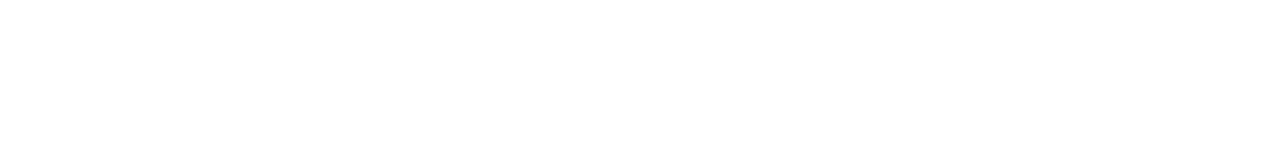
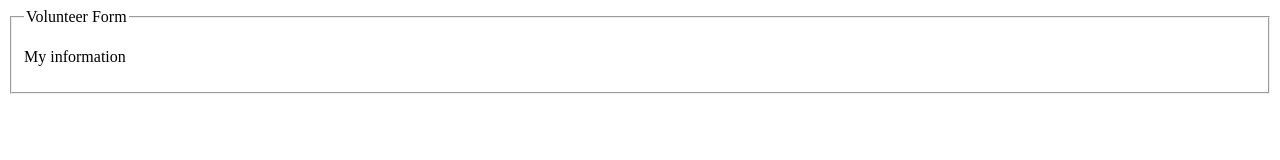
Before and after one commit to apatelidas/Lab-4---Fall, a plain HTML site: page index.html in a window 1280 px wide. Drawn offline with Linux system fonts and the light colour scheme.

Commit message:
Update index.html

```diff
--- a/index.html
+++ b/index.html
@@ -8,5 +8,15 @@
 <title>Lab 4</title>
 
 </head>
+
+<body>
+<form method="post" autocomplete="on" action="http://bloomingdale.sat.iit.edu/kreidan/lab3formscript.php" enctype="multipart/form-data"></form>
+<fieldset>
+
+<legend>Volunteer Form</legend>
+
+<p>
+<label>My information</label>
+
 </body>
 </html>
```
